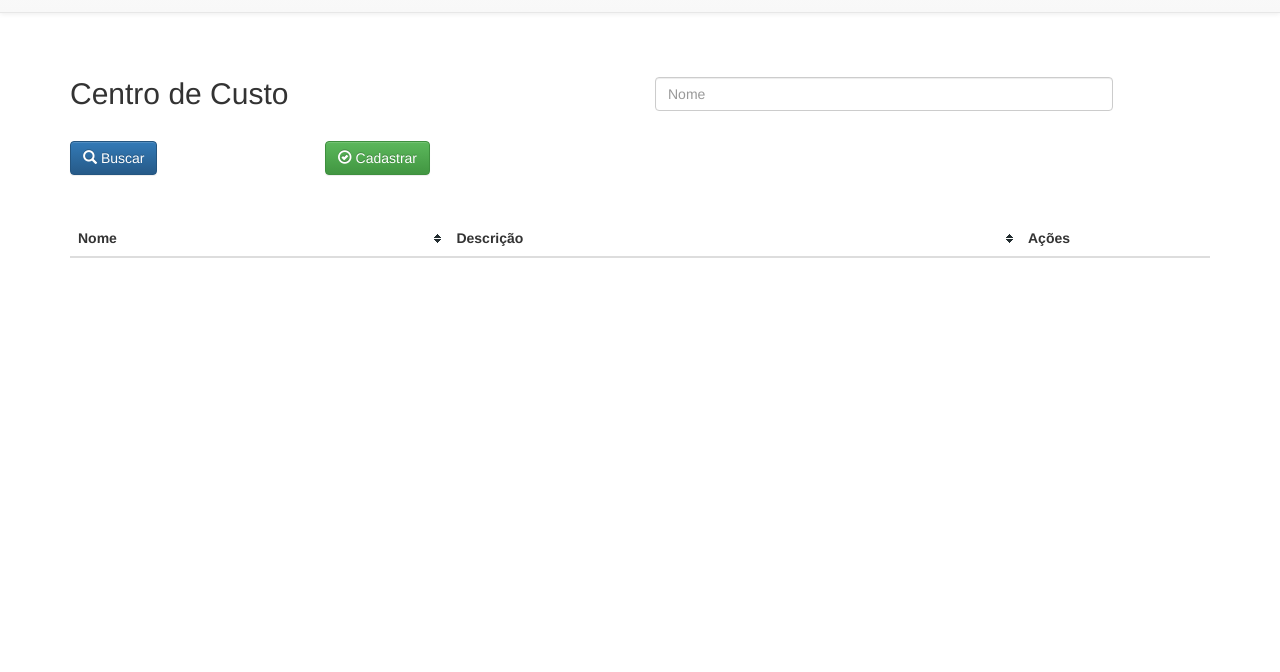
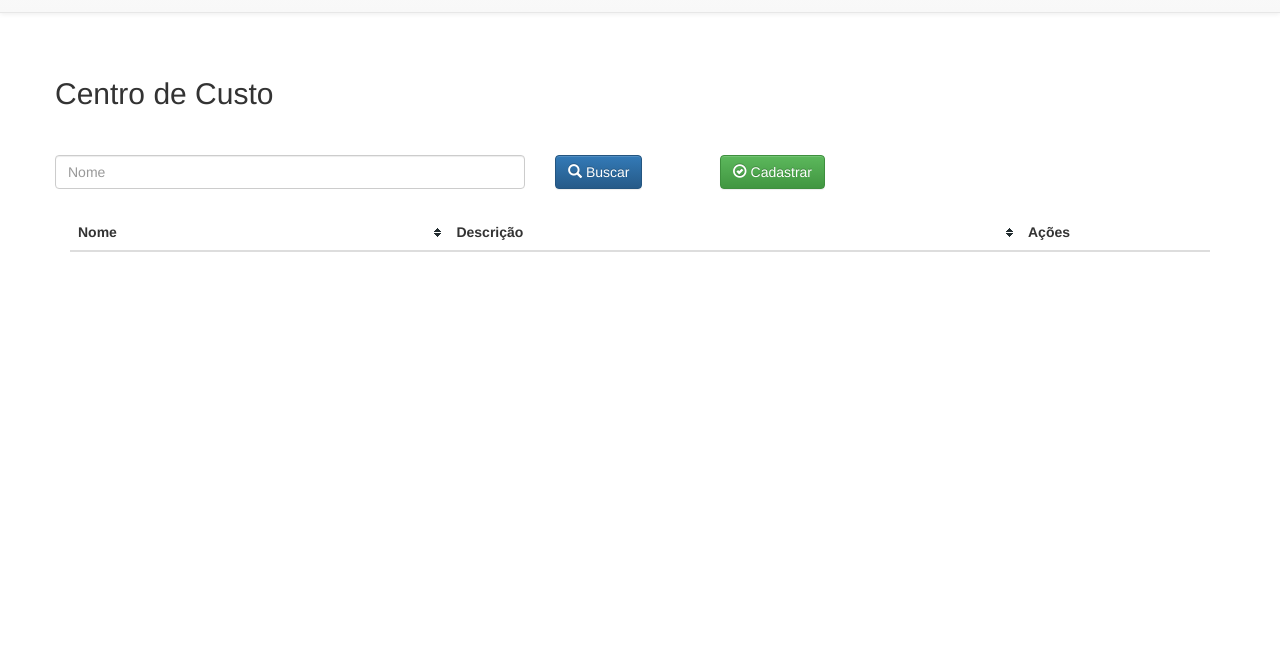
Before and after one commit to samaelsimoes/ong-cepe, a plain HTML site: page ong-cepe/WebContent/project/private/centrocusto.html in a window 1280 px wide. Shown: the part 128-800 px from the top of the page. Drawn offline with nearby package versions, Linux system fonts and the light colour scheme; no server answers; files whose address does not match are found by name.

Commit message:
ajustes front end centro de custo

```diff
--- a/ong-cepe/WebContent/project/private/centrocusto.html
+++ b/ong-cepe/WebContent/project/private/centrocusto.html
@@ -20,29 +20,30 @@
 
 	<section id="header" class="custom-padding-header"></section>
 
-	<section id="conteudo" class="padding-vertical-small "> <!-- AJUSTAR ESSA SECTION todo o conteudo parte superior da grid e agrid tem q ser dentro dessa section para poder utilizar a class   custom-class-->
+	<section id="conteudo" class="padding-vertical-small custom-class"> <!-- AJUSTAR ESSA SECTION todo o conteudo parte superior da grid e agrid tem q ser dentro dessa section para poder utilizar a class   custom-class-->
 		<div class="container">
 			<div id="top" class="row">
+				<div class="form-group row">
 					<div class="col-xs-6 col-md-6">
 						<h2>Centro de Custo</h2>
 					</div>
-
+	        	</div>
+				<div class="form-group row">
 					<div class="col-md-5">
 						<input name="search" class="form-control h2" id="valorPesquisa" type="text" placeholder="Nome">
 					</div>
-				<div class="col-md-4">
+					<div class="col-md-1">
 						<a href="#" onClick="return ONG.centrocusto.pesquisar()" class="btn btn-primary btn-md h2 ">
 							<span class="glyphicon glyphicon-search"></span> Buscar
 						</a>
+					</div>
+					<div class="col-md-2">
 						<button type="button" class="btn btn-primary btn-success pull-right h2" data-toggle="modal" data-target="#modaladd">
 	            			<span class="glyphicon glyphicon-ok-circle" aria-hidden="true"></span> Cadastrar
 	        			</button>
 					</div>
+				</div>
 			</div> <!-- /#top -->
-		</div>
-	</section>
-	<section id="conteudo" class="custom-class">
-		<div class="container">
 			<div class="form-group row">
 			    <div class="col-12 col-md-12 pull-md-7 bd-content">
 			        <div id="exibiList" class="divResultado"></div>
--- a/ong-cepe/WebContent/project/private/header.html
+++ b/ong-cepe/WebContent/project/private/header.html
@@ -63,9 +63,9 @@
 
 		                    <a href="relCentroCusto.html">Extrato por centro de custos</a>
 		                </li>
-		                <li>
+		               <!--  <li>
 		                    <a href="">Extrato por evento</a>
-		                </li>
+		                </li> -->
 		            </ul>
 		        </li>
 
```
Lines whose indentation alone changed are shown as unchanged.
